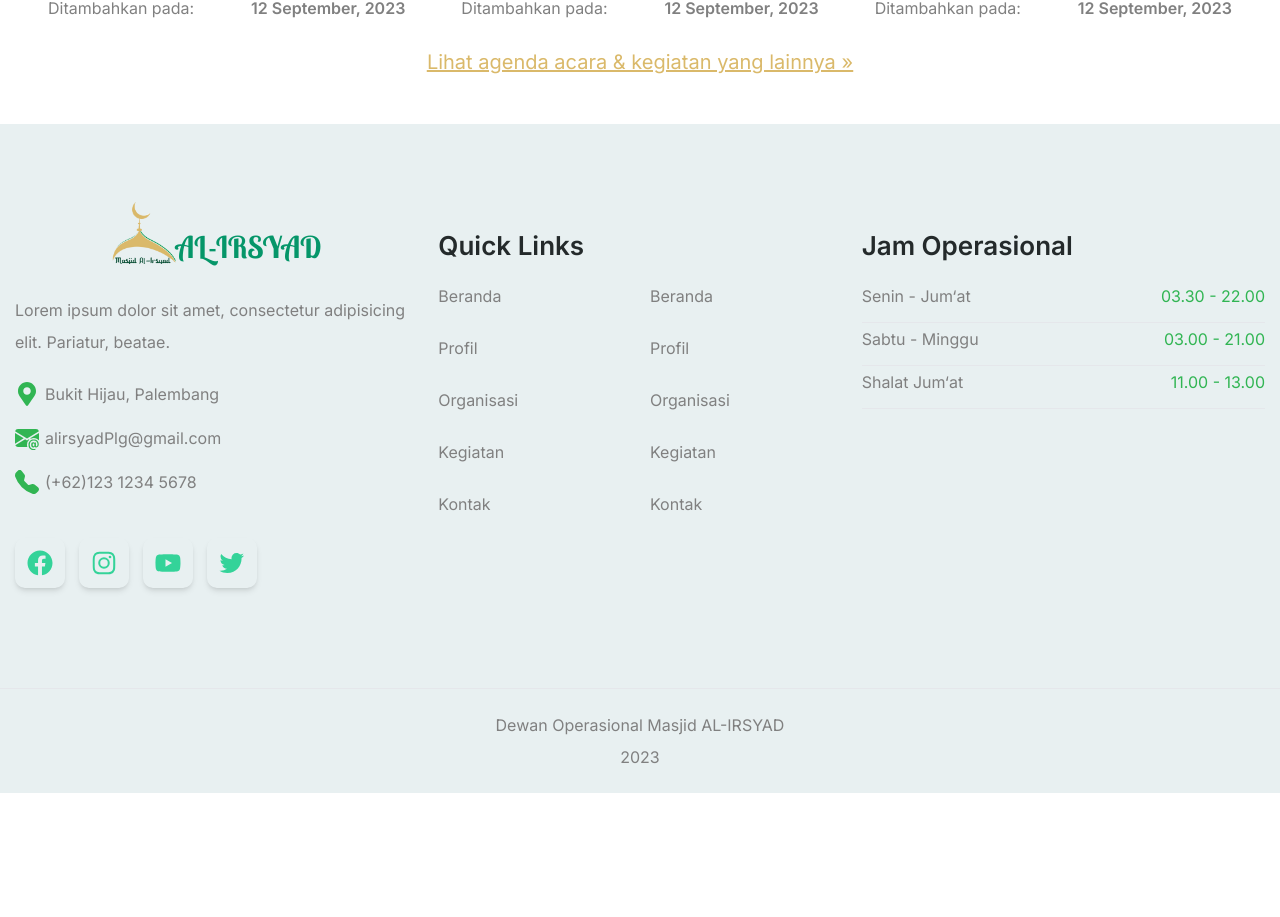
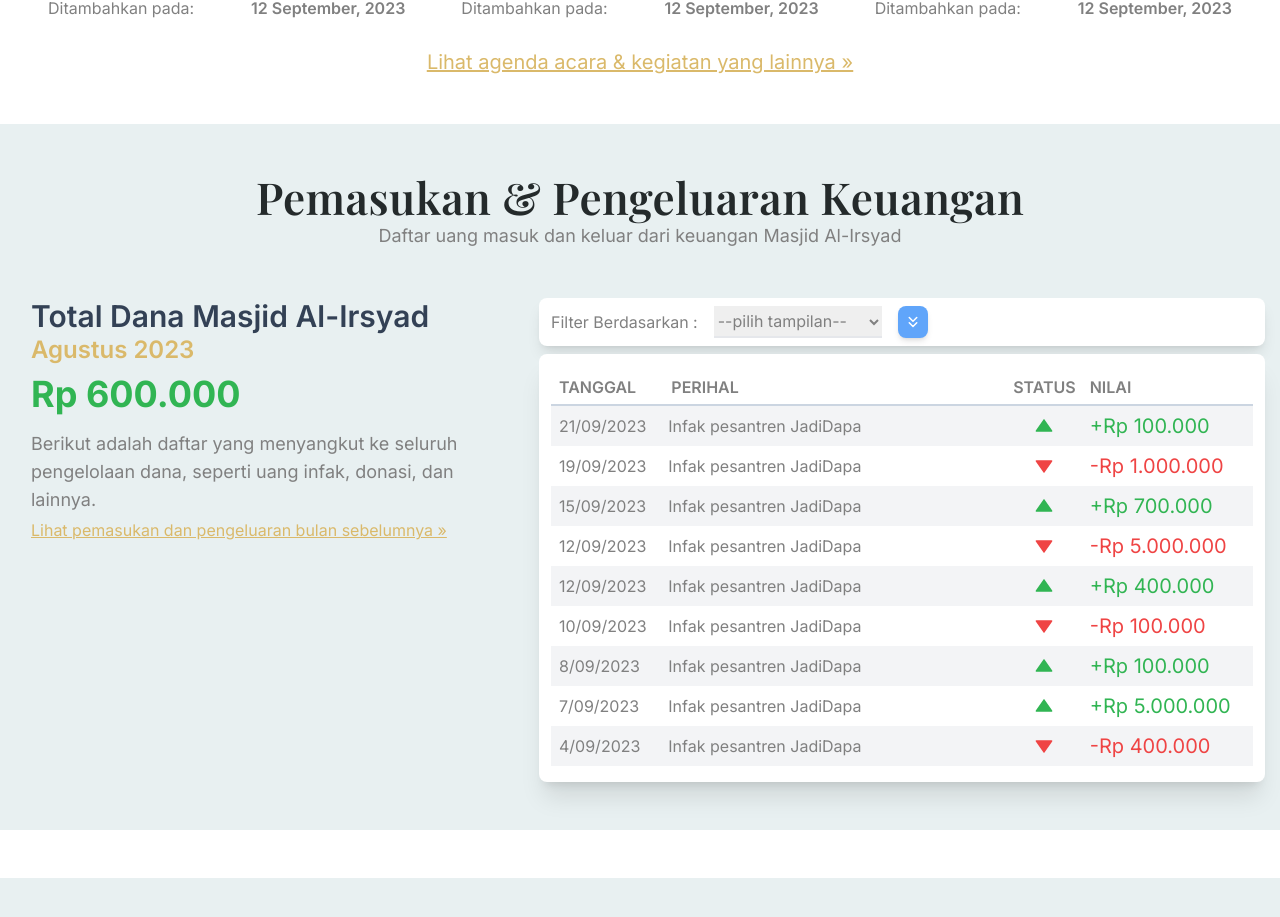
Before and after one commit to JadiDapa/al-irsyad, a React (Vite) app: page / in a window 1280 px wide. Shown: the part 2896-3813 px from the top of the page. Before the commit the page ends 3689 px from the top, so only its background shows below. Built offline with nearby package versions, Linux system fonts and the light colour scheme; a web font is replaced by a local one.

Commit message:
Half Financial Setion

```diff
--- /dev/null
+++ b/src/components/Financial.jsx
@@ -0,0 +1,201 @@
+import { useCallback, useEffect, useState } from "react";
+import { BiSolidDownArrow, BiSolidUpArrow } from "react-icons/bi";
+import { LuChevronsUp, LuChevronsDown } from "react-icons/lu";
+import FinancialTable from "./FinancialTable";
+import Select from "./Select";
+
+const Financial = () => {
+  const [isDescend, setisDescend] = useState(true);
+  const [change, setChange] = useState(true);
+
+  const [financials, setFinancials] = useState([
+    {
+      date: "1/09/2023",
+      title: "Infak pesantren JadiDapa",
+      status: true,
+      value: "1000000",
+    },
+    {
+      date: "3/09/2023",
+      title: "Infak pesantren JadiDapa",
+      status: false,
+      value: "200000",
+    },
+    {
+      date: "4/09/2023",
+      title: "Infak pesantren JadiDapa",
+      status: false,
+      value: "400000",
+    },
+    {
+      date: "7/09/2023",
+      title: "Infak pesantren JadiDapa",
+      status: true,
+      value: "5000000",
+    },
+    {
+      date: "8/09/2023",
+      title: "Infak pesantren JadiDapa",
+      status: true,
+      value: "100000",
+    },
+    {
+      date: "10/09/2023",
+      title: "Infak pesantren JadiDapa",
+      status: false,
+      value: "100000",
+    },
+    {
+      date: "12/09/2023",
+      title: "Infak pesantren JadiDapa",
+      status: true,
+      value: "400000",
+    },
+    {
+      date: "12/09/2023",
+      title: "Infak pesantren JadiDapa",
+      status: false,
+      value: "5000000",
+    },
+    {
+      date: "15/09/2023",
+      title: "Infak pesantren JadiDapa",
+      status: true,
+      value: "700000",
+    },
+    {
+      date: "19/09/2023",
+      title: "Infak pesantren JadiDapa",
+      status: false,
+      value: "1000000",
+    },
+    {
+      date: "21/09/2023",
+      title: "Infak pesantren JadiDapa",
+      status: true,
+      value: "100000",
+    },
+  ]);
+
+  const formattedValue = (value) => {
+    const splittedMoney = value.toString().split(".");
+    splittedMoney[0] = splittedMoney[0].replace(/\B(?=(\d{3})+(?!\d))/g, ".");
+    return splittedMoney.join(".");
+  };
+
+  const calculateTotalMoney = useCallback(() => {
+    let moneys = 0;
+    financials.forEach((financial) => {
+      financial.status
+        ? (moneys += Number(financial.value))
+        : (moneys -= Number(financial.value));
+    });
+    return formattedValue(moneys);
+  }, [financials]);
+
+  const [money, setMoney] = useState(calculateTotalMoney());
+
+  const handleDescend = () => {
+    const reversedFinancial = [...financials];
+    reversedFinancial.reverse();
+    setFinancials(reversedFinancial);
+    setisDescend(!isDescend);
+  };
+
+  const handleChange = (e) => {
+    switch (e.target.value) {
+      case "Uang-masuk":
+
+        break;
+      case "Uang-keluar":
+        break;
+
+      default:
+        break;
+    }
+  };
+
+  useEffect(() => {
+    setMoney(calculateTotalMoney());
+  }, [calculateTotalMoney]);
+
+  return (
+    <section className="mb-12 py-12 bg-grey">
+      <div className="text text-center mb-12">
+        <h2 className="h2 font-play">Pemasukan & Pengeluaran Keuangan</h2>
+        <p className="text-lg">
+          Daftar uang masuk dan keluar dari keuangan Masjid Al-Irsyad
+        </p>
+      </div>
+      <div className="container mx-auto grid lg:grid-cols-[minmax(0,40%)_minmax(0,_60%)] gap-x-6">
+        <div className="total borderrounded-lg px-4 ">
+          <h2 className="text-3xl text-slate-700 font-semibold ">
+            Total Dana Masjid Al-Irsyad
+          </h2>
+          <div className="mb-2 text-2xl font-semibold text-secondary">
+            Agustus 2023
+          </div>
+          <div className="text-4xl text-primary font-bold mb-4">Rp {money}</div>
+          <div className="">
+            <div className="text-lg">
+              Berikut adalah daftar yang menyangkut ke seluruh pengelolaan dana,
+              seperti uang infak, donasi, dan lainnya.
+            </div>
+            <a
+              href=""
+              className="text-secondary mt-4 underline cursor-pointer hover:text-secondary-light"
+            >
+              Lihat pemasukan dan pengeluaran bulan sebelumnya &raquo;
+            </a>
+          </div>
+        </div>
+
+        <div className="table">
+          <div className="bg-white px-3 py-2 rounded-lg flex flex-col mb-2 shadow-lg">
+            <div className="w-full flex gap-4">
+              <div className="">Filter Berdasarkan :</div>
+              <select className="transition-all duration-500 border-b-2">
+                <option className="outline-none mb-1 hover:bg-grey">
+                  --pilih tampilan--
+                </option>
+                <option
+                  className="outline-none mb-1 hover:bg-grey"
+                  value="Uang-masuk-keluar"
+                  onChange={(e) => handleChange(e)}
+                >
+                  Uang masuk-keluar
+                </option>
+                <option
+                  className="outline-none mb-1 hover:bg-grey"
+                  value="Uang-masuk"
+                >
+                  Uang masuk
+                </option>
+                <option
+                  className="outline-none mb-1 hover:bg-grey"
+                  value="Uang-keluar"
+                >
+                  Uang keluar
+                </option>
+              </select>
+              <button
+                onClick={() => handleDescend()}
+                className="px-1.5 bg-blue-400 text-white rounded-lg text-lg shadow-md active:translate-y-0.5 hover:bg-blue-600 duration-150 transition-all"
+              >
+                {isDescend ? <LuChevronsDown /> : <LuChevronsUp />}
+              </button>
+            </div>
+          </div>
+          <div className="bg-white px-3 py-4 rounded-lg shadow-xl">
+            <FinancialTable
+              financials={financials.reverse()}
+              formattedValue={formattedValue}
+            />
+          </div>
+        </div>
+      </div>
+    </section>
+  );
+};
+
+export default Financial;
--- /dev/null
+++ b/src/components/FinancialTable.jsx
@@ -0,0 +1,53 @@
+import { BiSolidDownArrow, BiSolidUpArrow } from "react-icons/bi";
+
+const FinancialTable = ({ financials, formattedValue }) => {
+  return (
+    <table className="w-full">
+      <tbody>
+        <tr className="border-b-2 border-slate-300 w-full font-semibold">
+          <td className="pl-2 w-2/12">TANGGAL</td>
+          <td className="px-1 w-6/12">PERIHAL</td>
+          <td className="px-1 w-1/12">STATUS</td>
+          <td className="px-[10px] w-3/12">NILAI</td>
+        </tr>
+        {financials.map((financial, index) => {
+          if (index < 9) {
+            return (
+              <tr
+                key={index}
+                className={`w-full text-base ${
+                  index % 2 == 0 ? "bg-gray-100" : "bg-white"
+                }`}
+              >
+                <td className="pl-2 py-2 w-2/12">{financial.date}</td>
+                <td className=" py-2 w-6/12">{financial.title}</td>
+                <td
+                  className={`py-2 w-1/12 text-green-500 font-bold text-xl leading-6 ${
+                    financial.status ? "text-primary" : "text-red-500"
+                  }`}
+                >
+                  {financial.status ? (
+                    <BiSolidUpArrow className="mx-auto" />
+                  ) : (
+                    <BiSolidDownArrow className="mx-auto" />
+                  )}
+                </td>
+                <td
+                  className={`pl-[10px] py-2 w-3/12 text-xl leading-6 ${
+                    financial.status ? "text-primary" : "text-red-500"
+                  }`}
+                >
+                  {financial.status
+                    ? `+Rp ${formattedValue(financial.value)}`
+                    : `-Rp ${formattedValue(financial.value)}`}
+                </td>
+              </tr>
+            );
+          }
+        })}
+      </tbody>
+    </table>
+  );
+};
+
+export default FinancialTable;
--- a/src/components/Home.jsx
+++ b/src/components/Home.jsx
@@ -1,4 +1,4 @@
-import { Hero, Schedule, Welcome, News, Plan } from "./";
+import { Hero, Schedule, Welcome, News, Plan, Financial } from "./";
 
 const Home = () => {
   return (
@@ -8,6 +8,7 @@ const Home = () => {
       <Welcome />
       <News />
       <Plan />
+      <Financial />
     </>
   );
 };
--- /dev/null
+++ b/src/components/Select.jsx
@@ -0,0 +1,38 @@
+import { useState } from "react";
+
+export default function Select() {
+  const [isOpen, setIsOpen] = useState(false);
+
+  const toggleDropdown = () => {
+    setIsOpen(!isOpen);
+  };
+
+  const options = ["Option 1", "Option 2", "Option 3"];
+
+  return (
+    <div className="relative">
+      <button
+        onClick={toggleDropdown}
+        className="w-full px-4 py-2 border rounded-md focus:outline-none"
+      >
+        Select an option
+      </button>
+      <div
+        className={`absolute w-full bg-white border border-gray-300 rounded-md shadow-lg overflow-hidden transition-all ${
+          isOpen ? "max-h-60" : "max-h-0"
+        }`}
+      >
+        <ul>
+          {options.map((option, index) => (
+            <li
+              key={index}
+              className="px-4 py-2 cursor-pointer hover:bg-blue-200"
+            >
+              {option}
+            </li>
+          ))}
+        </ul>
+      </div>
+    </div>
+  );
+}
--- a/src/components/index.js
+++ b/src/components/index.js
@@ -12,3 +12,7 @@ export { default as Footer } from "./Footer";
 export { default as Welcome } from "./Welcome";
 export { default as News } from "./News";
 export { default as Plan } from "./Plan";
+export { default as Financial } from "./Financial";
+
+// Component
+export { default as FinancialTable } from "./FinancialTable";
```
